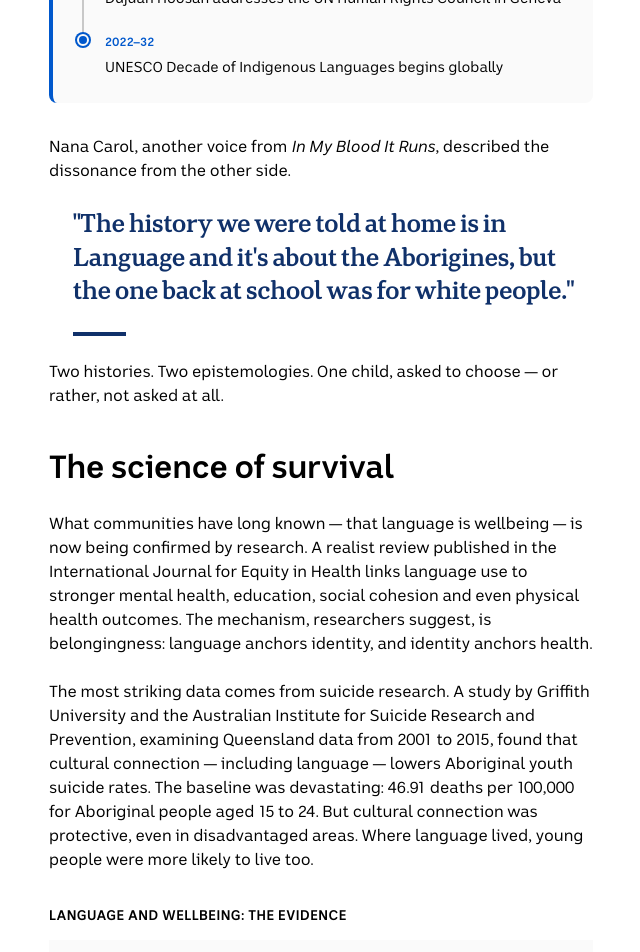
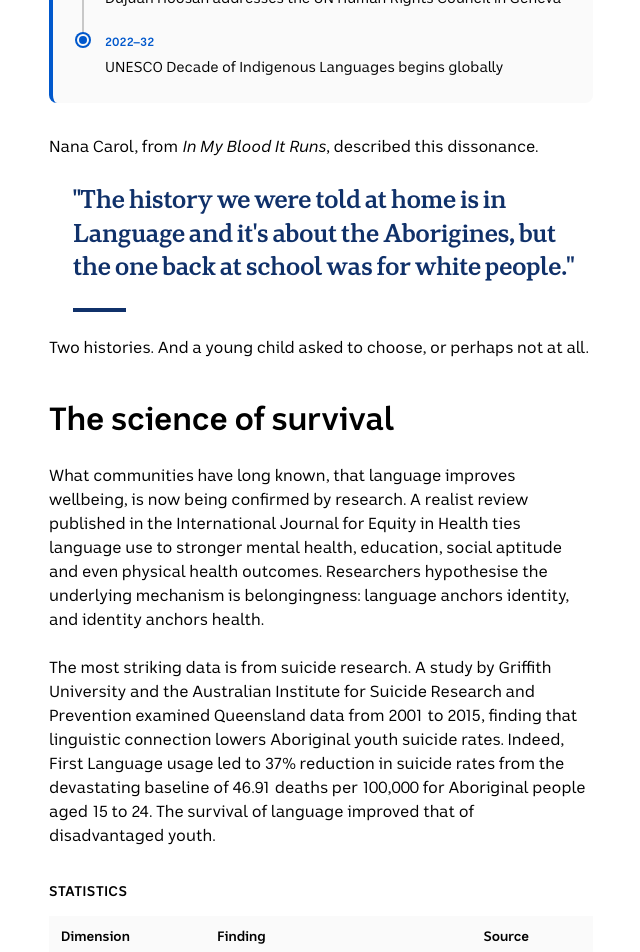
Before and after one commit to testX4201/abcnews, a Next.js app: page / in a window 1280 px wide. Shown: the part 7080-8032 px from the top of the page, without its empty margins (319-959 px from the left). Built offline with nearby package versions, Linux system fonts and the light colour scheme.

Commit message:
Update article-html.ts

```diff
--- a/src/app/article-html.ts
+++ b/src/app/article-html.ts
@@ -205,22 +205,21 @@ export const ARTICLE_HTML = `<div id="app-container" class="AppContainer_page__a
   </div>
 </div>
 
-<p class="paragraph_paragraph___QITb">Nana Carol, another voice from <em>In My Blood It Runs</em>, described the dissonance from the other side.</p>
+<p class="paragraph_paragraph___QITb">Nana Carol, from <em>In My Blood It Runs</em>, described this dissonance.</p>
 <div class="EmphasisedText_emphasisedText__McMdj" data-component="EmphasisedText">
 <blockquote class="EmphasisedText_quote__TE6kn">&#34;The history we were told at home is in Language and it's about the Aborigines, but the one back at school was for white people.&#34;</blockquote>
 </div>
-<p class="paragraph_paragraph___QITb">Two histories. Two epistemologies. One child, asked to choose &mdash; or rather, not asked at all.</p>
+<p class="paragraph_paragraph___QITb">Two histories. And a young child asked to choose, or perhaps not at all.</p>
 
-<!-- ===== SECTION V: The Science of Survival ===== -->
 <h2 class="Typography_base__sj2RP Heading_heading__VGa5B heading_heading__kjfxC Heading_default__Z3p_p Typography_sizeMobile20__NUDn4 Typography_sizeDesktop32__LR_G6 Typography_lineHeightMobile24__crkfh Typography_lineHeightDesktop40__BuoRf Typography_marginBottomMobileSmall__6wx7m Typography_marginBottomDesktopSmall__CboX4 Typography_bold__FqafP Typography_colourInherit__dfnUx Typography_normalise__u5o1s" data-component="Heading">The science of survival</h2>
 
-<p class="paragraph_paragraph___QITb">What communities have long known &mdash; that language is wellbeing &mdash; is now being confirmed by research. A realist review published in the International Journal for Equity in Health links language use to stronger mental health, education, social cohesion and even physical health outcomes. The mechanism, researchers suggest, is belongingness: language anchors identity, and identity anchors health.</p>
+<p class="paragraph_paragraph___QITb">What communities have long known, that language improves wellbeing, is now being confirmed by research. A realist review published in the International Journal for Equity in Health ties language use to stronger mental health, education, social aptitude and even physical health outcomes. Researchers hypothesise the underlying mechanism is belongingness: language anchors identity, and identity anchors health.</p>
 
-<p class="paragraph_paragraph___QITb">The most striking data comes from suicide research. A study by Griffith University and the Australian Institute for Suicide Research and Prevention, examining Queensland data from 2001 to 2015, found that cultural connection &mdash; including language &mdash; lowers Aboriginal youth suicide rates. The baseline was devastating: 46.91 deaths per 100,000 for Aboriginal people aged 15 to 24. But cultural connection was protective, even in disadvantaged areas. Where language lived, young people were more likely to live too.</p>
+<p class="paragraph_paragraph___QITb">The most striking data is from suicide research. A study by Griffith University and the Australian Institute for Suicide Research and Prevention examined Queensland data from 2001 to 2015, finding that linguistic connection lowers Aboriginal youth suicide rates. Indeed, First Language usage led to 37% reduction in suicide rates from the devastating baseline of 46.91 deaths per 100,000 for Aboriginal people aged 15 to 24. The survival of language improved that of disadvantaged youth. </p>
 
 <!-- Data table -->
 <div class="abc-data-table">
-  <div class="abc-dt-title">Language and wellbeing: the evidence</div>
+  <div class="abc-dt-title">Statistics</div>
   <table>
     <thead>
       <tr><th>Dimension</th><th>Finding</th><th>Source</th></tr>
```
